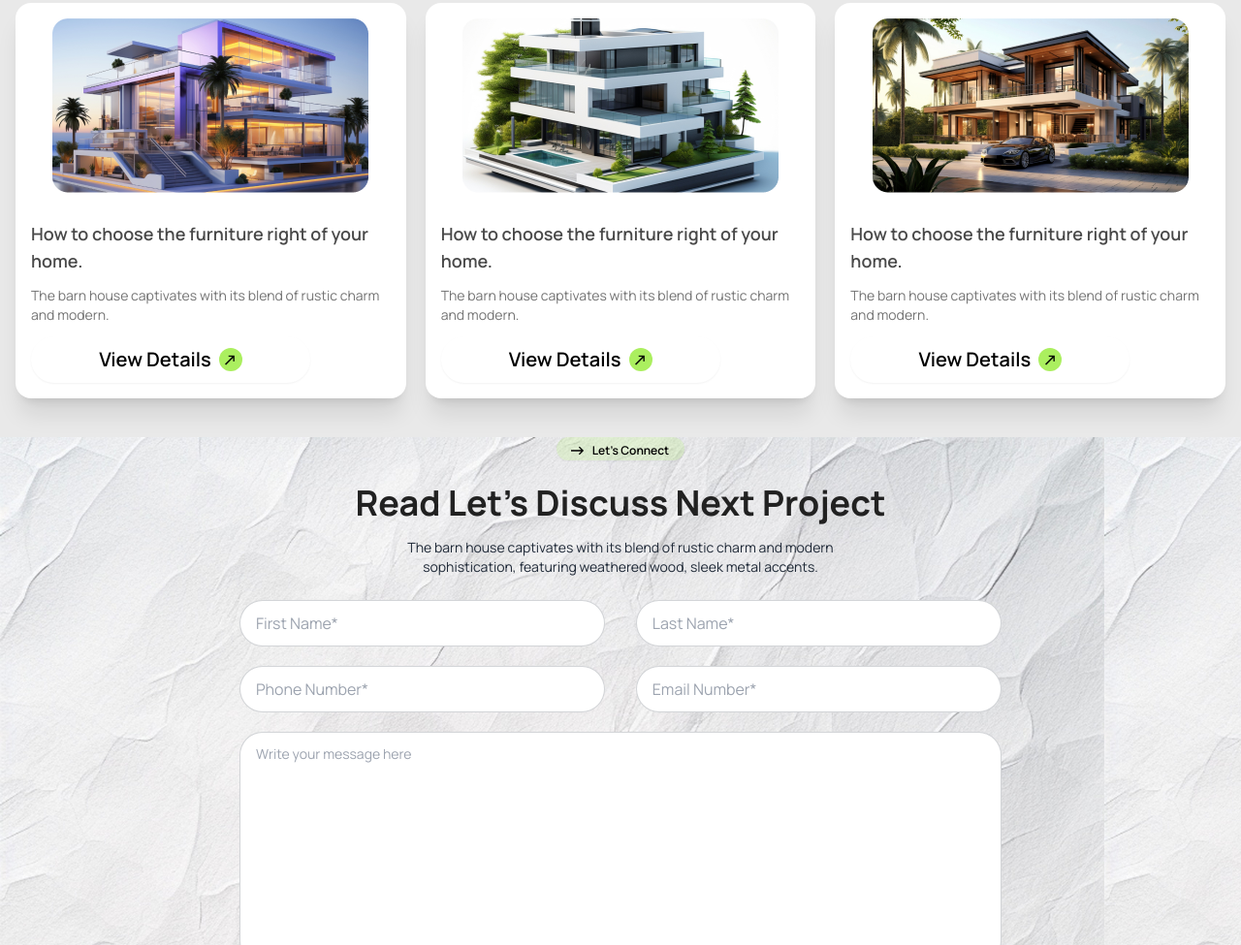
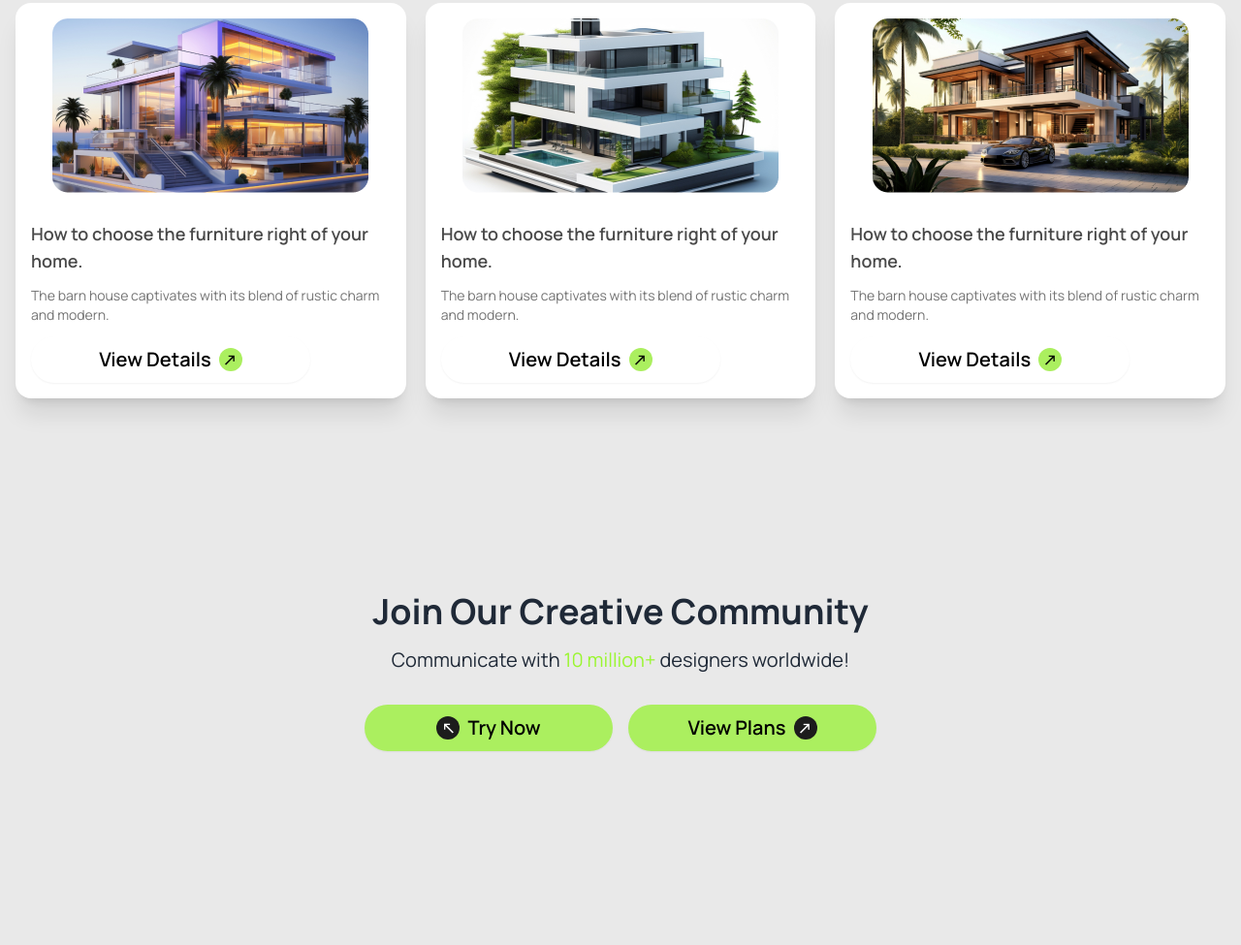
Before and after one commit to Jakaria425/assignment-3, a plain HTML site: page index.html in a window 1280 px wide. Shown: the part 3539-4514 px from the top of the page at 97% size. Drawn offline with nearby package versions, Linux system fonts and the light colour scheme.

Commit message:
add extra section about community

```diff
--- a/index.html
+++ b/index.html
@@ -238,19 +238,18 @@
         <section class="lg:bg-white h-auto ">
             <div class="px-14 py-20 items-center max-w-[1380px] mx-auto">
                 <div class="items-center text-center">
-                    <button class="w-[122px] btn btn-circle btn-xs bg-[#fafafa] text-black border-none">
+                    <button class="w-auto px-4 btn btn-circle btn-xs bg-[#fafafa] text-black border-none">
                         <span class="text-lg text-black rotate-90 ">&#8593;</span>
-                        How we works
+                        Explore our Latest works
                     </button>
-                    <h2 class="text-[42px] font-bold">Our Works Process</h2>
+                    <h2 class="text-[42px] font-bold">Our Latest Portfolio</h2>
                     <p>The barn house captivates with its blend of rustic charm and modern sophistication, featuring
                         weathered wood, sleek metal accents.</p>
                 </div>
                 <div class="h-auto">
                     <div class="max-w-[1380px] mx-auto mt-4 px-4 ">
                         <div class="gap-4 lg:flex ">
-                            <div
-                                class="max-w[600px] border-2 rounded-2xl bg-base-100 p-4 md:flex lg:border-[rgb(233,233,233)]">
+                            <div class="max-w[600px] border-2 rounded-2xl bg-base-100 p-4 md:flex lg:border-[rgb(233,233,233)]">
                                 <img class="w-full h-full rounded-2xl lg:w-[90%] lg:h-[95%]" src="./assets/img1.png"
                                     alt="img-1" />
                                 <div class="card-body">
@@ -394,6 +393,27 @@
                 </div>
             </div>
         </div>
+        <div class="max-w-[1380px] mx-auto my-[200px]">
+            <div class="text-center mx-auto">
+                <h1 class="text-4xl font-bold mb-4">Join Our Creative Community</h1>
+                <p class="text-xl mb-8">Communicate with <span class="text-[#9af630]">10 million+</span> designers worldwide!</p>
+                <div class="flex justify-center space-x-4">
+                    <a class="btn btn-circle btn-wide  bg-[#ABEF5F] text-black border-none text-xl">
+                        <div class="bg-[#1C1C1C] rounded-full  flex items-center w-6 h-6 justify-center">
+                            <span class=" text-lg text-white -rotate-45">&#8593;</span>
+                        </div>
+                        Try Now
+
+                    </a>
+                    <a class="btn btn-circle btn-wide  bg-[#ABEF5F] text-black border-none text-xl">
+                        View Plans
+                        <div class="bg-[#1C1C1C] rounded-full  flex items-center w-6 h-6 justify-center">
+                            <span class=" text-lg text-white rotate-45">&#8593;</span>
+                        </div>
+                    </a>
+                </div>
+            </div>
+        </div>
         <div class="bg-[url('assets/bg.jpg')]">
             <div class="max-w-[1380px] my-10 mx-auto px-4 items-center">
                 <div class="flex justify-center">
```
